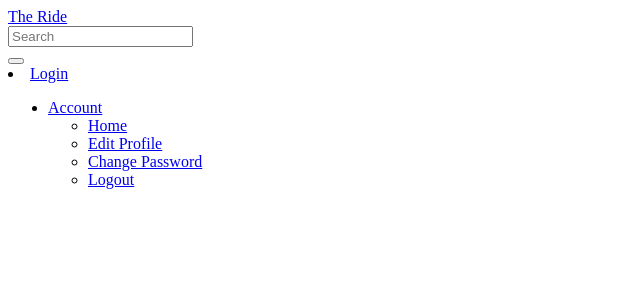
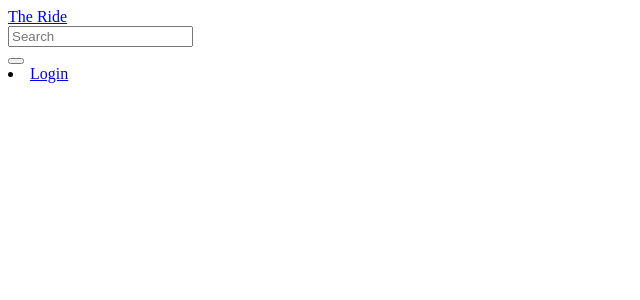
Before and after one commit to Grantone/Car-Ride, a Django app: template carpool/ride/templates/navbar.html in a window 1280 px wide. Shown: the top 300 px of the page, without its empty margins (0-640 px from the left). Run offline with Django 3.2, Linux system fonts and the light colour scheme; the template is opened without the code that fills it, so the values that code supplies are empty; some libraries are stand-ins or nearby versions.

Commit message:
navbar not working

```diff
--- a/carpool/ride/templates/navbar.html
+++ b/carpool/ride/templates/navbar.html
@@ -35,11 +35,14 @@
           <ul>
             <li class="dropdown">
               <a href="#" class="dropdown-toggle btn btn-default" data-toggle="dropdown" role="button" aria-expanded="false">Account
-                         <span class="caret"></span>
-                     </a>
+                            <span class="caret"></span>
+                        </a>
               <ul class="dropdown-menu" role="menu">
                 <li>
                   <a href="{%url 'rideToday'%}">Home</a>
+                </li>
+                <li>
+                  <a href="{%url 'new-profile'%}">Edit Profile</a>
                 </li>
                 <li>
                   <a href="/accounts/password/change">Change Password</a>
@@ -54,10 +57,9 @@
           <li>
             <a class='btn btn-default' href="/accounts/login">Login</a>
           </li>
-
           {% endif %}
         </div>
-        <ul>
+        <!-- <ul>
           <li class="dropdown">
             <a href="#" class="dropdown-toggle btn btn-default" data-toggle="dropdown" role="button" aria-expanded="false">Account
                           <span class="caret"></span>
@@ -72,14 +74,8 @@
               <li>
                 <a href="/accounts/password/change">Change Password</a>
               </li>
-              <li>
-                <a href="/logout">Logout</a>
-              </li>
-            </ul>
-          </li>
-        </ul>
 
       </div>
-      <!-- search form end -->
-    </div>
-    </div>
+      <! search form end -->
+        <!-- </div> -->
+        <!-- </div> -->
```
